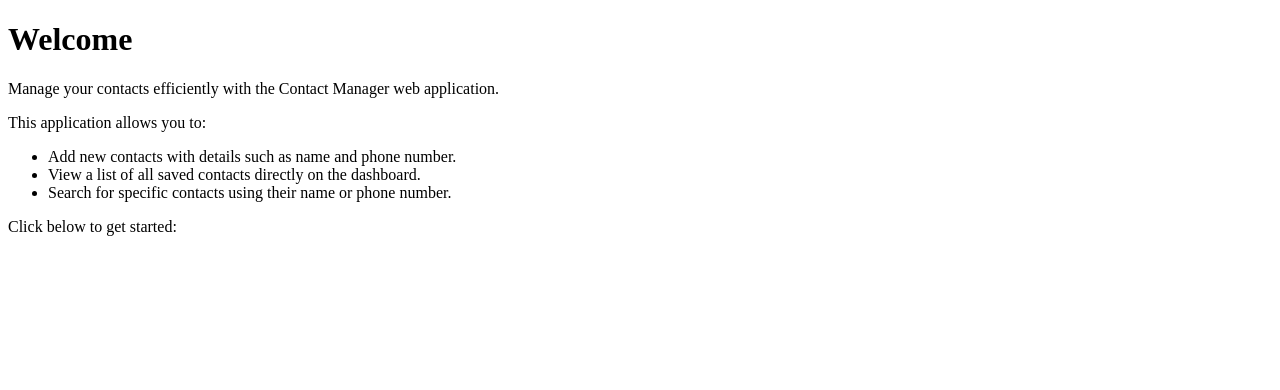
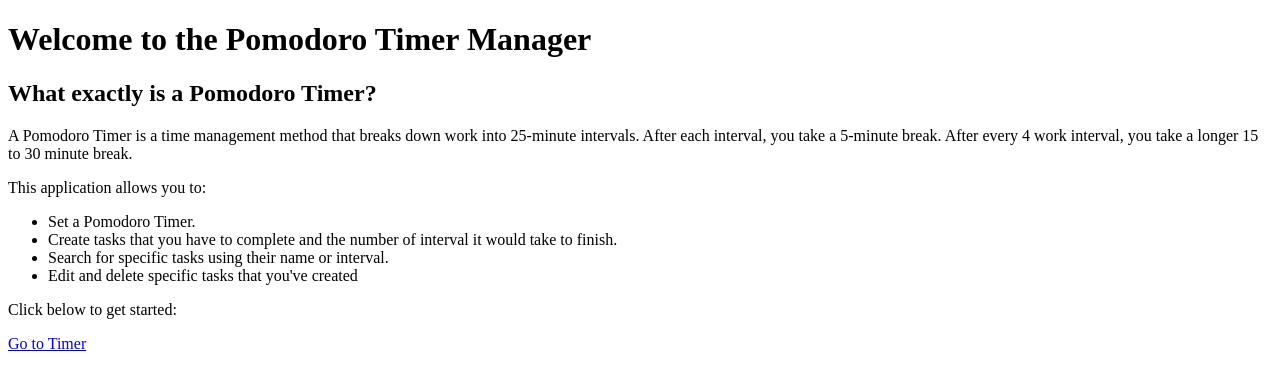
Before and after one commit to Kpatdu/pomodoroTimerProject, a Django app: template templates/index.html in a window 1280 px wide. Shown: the top 390 px of the page. Run offline with Django 3.2, Linux system fonts and the light colour scheme; the template is opened without the code that fills it, so the values that code supplies are empty.

Commit message:
Added home_page.html and layed out the foundation for the application

```diff
--- a/apps.py
+++ b/apps.py
@@ -0,0 +1,6 @@
+from django.apps import AppConfig
+
+
+class TimerConfig(AppConfig):
+    default_auto_field = 'django.db.models.BigAutoField'
+    name = 'pomodoroTimerProject'
--- a/templates/index.html
+++ b/templates/index.html
@@ -8,18 +8,23 @@
   </head>
   <body>
     <div>
-      <h1>Welcome</h1>
+      <h1>Welcome to the Pomodoro Timer Manager</h1>
+      <h2>What exactly is a Pomodoro Timer?</h2>
       <p>
-        Manage your contacts efficiently with the Contact Manager web
-        application.
+        A Pomodoro Timer is a time management method that breaks down work into
+        25-minute intervals. After each interval, you take a 5-minute break.
+        After every 4 work interval, you take a longer 15 to 30 minute break.
       </p>
       <p>This application allows you to:</p>
       <ul>
-        <li>Add new contacts with details such as name and phone number.</li>
-        <li>View a list of all saved contacts directly on the dashboard.</li>
-        <li>Search for specific contacts using their name or phone number.</li>
+        <li>Set a Pomodoro Timer.</li>
+        <li>Create tasks that you have to complete and the number of interval it would
+          take to finish.</li>
+        <li>Search for specific tasks using their name or interval.</li>
+        <li>Edit and delete specific tasks that you've created</li>
       </ul>
       <p>Click below to get started:</p>
+      <a href="{% url 'home_page' %}">Go to Timer</a>
     </div>
   </body>
 </html>
--- a/urls.py
+++ b/urls.py
@@ -17,8 +17,10 @@ Including another URLconf
 from django.contrib import admin
 from django.urls import path
 from .views import front_page
+from .views import home_page
 
 urlpatterns = [
     path("", front_page, name="front_page"),
+    path("home/", home_page, name="home_page"),
 
 ]
```
Also changed, not shown: views.py (+51 -0 lines).
